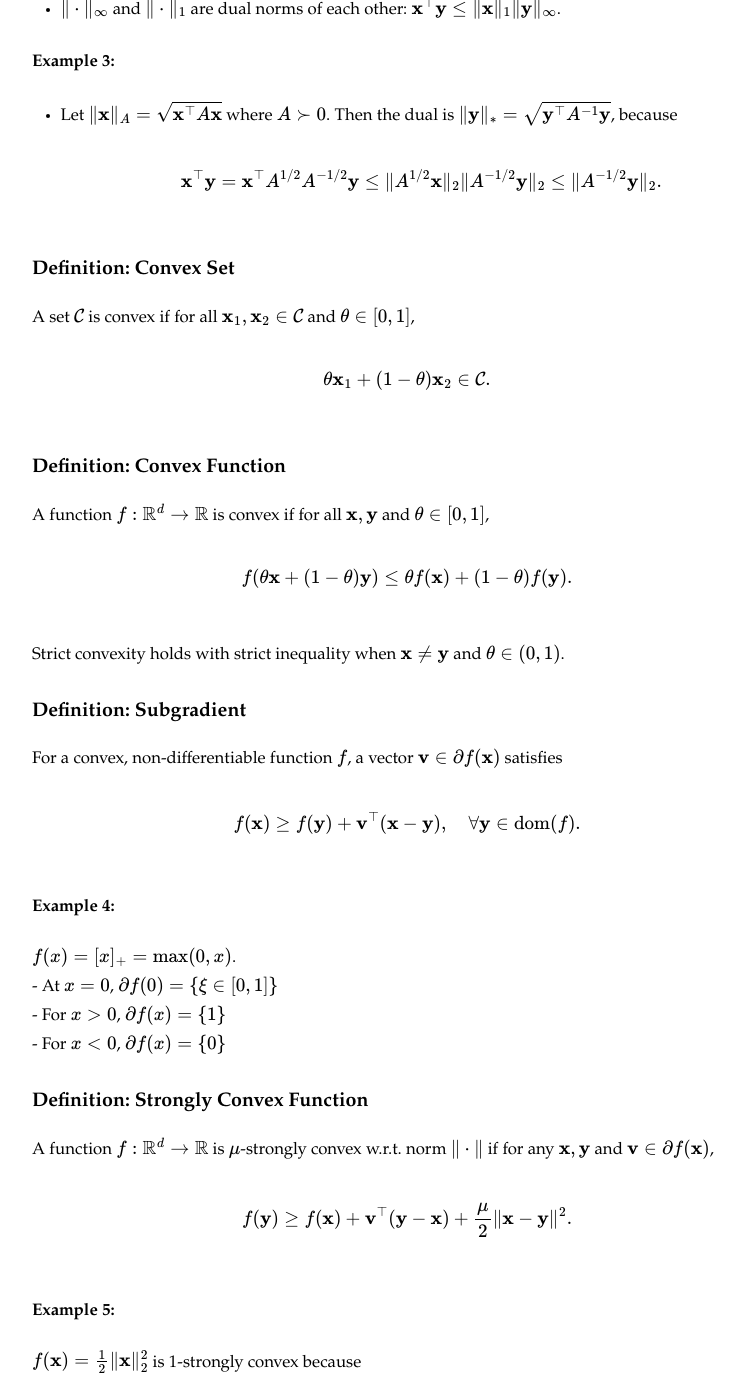
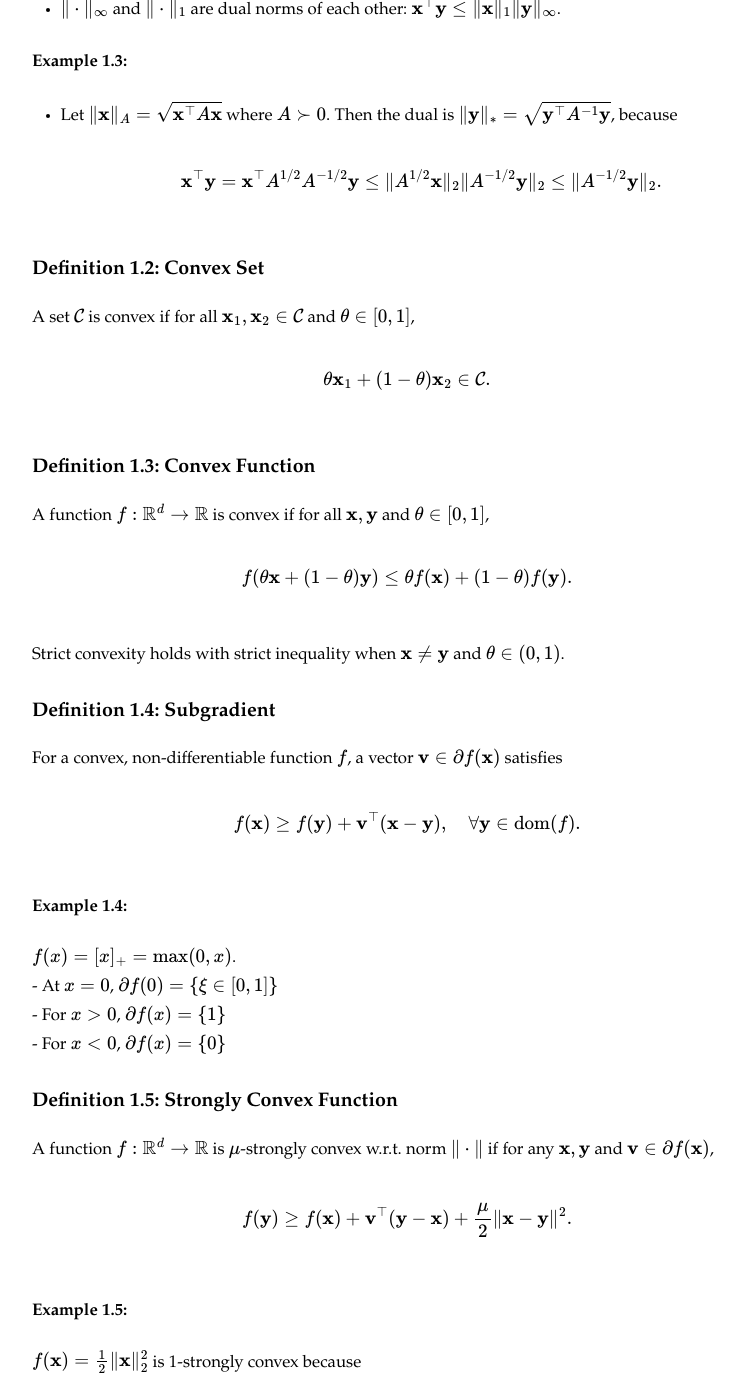
Before and after one commit to optmai/opt4ml, a Jekyll site: the page Ch1-1.html, which Jekyll copies as it is, in a window 1280 px wide and 1400 px high, scrolled down 1111 px. Shown: the whole window, without its empty margins (233-978 px from the left). Built offline with Jekyll 4.4.1, drawn with Linux system fonts in a browser that asks for light colours; some of the changed text lies outside the part shown.

Commit message:
Add files via upload

```diff
--- a/Ch1-1.html
+++ b/Ch1-1.html
@@ -331,7 +331,7 @@ Let <span class="math inline">\(\mathbb{I}_{0-\infty}(\cdot)\)</span>
 denote the zero-infinity indicator function, which returns 0 if the
 input condition is true and <span class="math inline">\(\infty\)</span>
 otherwise.</p>
-<h3 id="definition-dual-norm"><strong>Definition: Dual
+<h3 id="definition-1.1-dual-norm"><strong>Definition 1.1: Dual
 Norm</strong></h3>
 <p>Let <span class="math inline">\(\|\cdot\|\)</span> be a norm on <span
 class="math inline">\(\mathbb{R}^d\)</span>, then its dual norm <span
@@ -340,21 +340,21 @@ class="math inline">\(\|\cdot\|_*\)</span> is defined as<br />
 \|\mathbf{y}\|_*:= \sup\{ \mathbf{x}^{\top}\mathbf{y}:
 \|\mathbf{x}\|\leq 1\}.
 \]</span></p>
-<h4 id="example-1"><strong>Example 1:</strong></h4>
+<h4 id="example-1.1"><strong>Example 1.1:</strong></h4>
 <ul>
 <li><span class="math inline">\(\|\cdot\|_2\)</span> is the dual norm of
 itself due to the Cauchy-Schwarz inequality: <span
 class="math inline">\(\mathbf{x}^{\top}\mathbf{y} \leq \|\mathbf{x}\|_2
 \|\mathbf{y}\|_2\)</span>.</li>
 </ul>
-<h4 id="example-2"><strong>Example 2:</strong></h4>
+<h4 id="example-1.2"><strong>Example 1.2:</strong></h4>
 <ul>
 <li><span class="math inline">\(\|\cdot\|_\infty\)</span> and <span
 class="math inline">\(\|\cdot\|_1\)</span> are dual norms of each other:
 <span class="math inline">\(\mathbf{x}^{\top}\mathbf{y} \leq
 \|\mathbf{x}\|_1 \|\mathbf{y}\|_\infty\)</span>.</li>
 </ul>
-<h4 id="example-3"><strong>Example 3:</strong></h4>
+<h4 id="example-1.3"><strong>Example 1.3:</strong></h4>
 <ul>
 <li>Let <span class="math inline">\(\|\mathbf{x}\|_A =
 \sqrt{\mathbf{x}^{\top}A\mathbf{x}}\)</span> where <span
@@ -367,7 +367,7 @@ class="math display">\[
 \|A^{-1/2}\mathbf{y}\|_2.
 \]</span></li>
 </ul>
-<h3 id="definition-convex-set"><strong>Definition: Convex
+<h3 id="definition-1.2-convex-set"><strong>Definition 1.2: Convex
 Set</strong></h3>
 <p>A set <span class="math inline">\(\mathcal{C}\)</span> is convex if
 for all <span class="math inline">\(\mathbf{x}_1, \mathbf{x}_2 \in
@@ -376,7 +376,7 @@ for all <span class="math inline">\(\mathbf{x}_1, \mathbf{x}_2 \in
 <span class="math display">\[
 \theta \mathbf{x}_1 + (1-\theta) \mathbf{x}_2 \in \mathcal{C}.
 \]</span></p>
-<h3 id="definition-convex-function"><strong>Definition: Convex
+<h3 id="definition-1.3-convex-function"><strong>Definition 1.3: Convex
 Function</strong></h3>
 <p>A function <span class="math inline">\(f: \mathbb{R}^d \rightarrow
 \mathbb{R}\)</span> is convex if for all <span
@@ -389,7 +389,7 @@ f(\theta \mathbf{x} + (1-\theta) \mathbf{y}) \leq \theta f(\mathbf{x}) +
 <p>Strict convexity holds with strict inequality when <span
 class="math inline">\(\mathbf{x} \neq \mathbf{y}\)</span> and <span
 class="math inline">\(\theta \in (0,1)\)</span>.</p>
-<h3 id="definition-subgradient"><strong>Definition:
+<h3 id="definition-1.4-subgradient"><strong>Definition 1.4:
 Subgradient</strong></h3>
 <p>For a convex, non-differentiable function <span
 class="math inline">\(f\)</span>, a vector <span
@@ -398,7 +398,7 @@ satisfies <span class="math display">\[
 f(\mathbf{x}) \geq f(\mathbf{y}) + \mathbf{v}^{\top}(\mathbf{x} -
 \mathbf{y}), \quad \forall \mathbf{y} \in \text{dom}(f).
 \]</span></p>
-<h4 id="example-4">Example 4:</h4>
+<h4 id="example-1.4">Example 1.4:</h4>
 <p><span class="math inline">\(f(x) = [x]_+ = \max(0, x)\)</span>.<br />
 - At <span class="math inline">\(x=0\)</span>, <span
 class="math inline">\(\partial f(0) = \{\xi \in [0,1]\}\)</span><br />
@@ -406,7 +406,7 @@ class="math inline">\(\partial f(0) = \{\xi \in [0,1]\}\)</span><br />
 class="math inline">\(\partial f(x) = \{1\}\)</span><br />
 - For <span class="math inline">\(x &lt; 0\)</span>, <span
 class="math inline">\(\partial f(x) = \{0\}\)</span></p>
-<h3 id="definition-strongly-convex-function"><strong>Definition:
+<h3 id="definition-1.5-strongly-convex-function"><strong>Definition 1.5:
 Strongly Convex Function</strong></h3>
 <p>A function <span class="math inline">\(f: \mathbb{R}^d \to
 \mathbb{R}\)</span> is <span class="math inline">\(\mu\)</span>-strongly
@@ -417,7 +417,7 @@ f(\mathbf{x})\)</span>, <span class="math display">\[
 f(\mathbf{y}) \geq f(\mathbf{x}) + \mathbf{v}^{\top}(\mathbf{y} -
 \mathbf{x}) + \frac{\mu}{2} \|\mathbf{x} - \mathbf{y}\|^2.
 \]</span></p>
-<h4 id="example-5">Example 5:</h4>
+<h4 id="example-1.5">Example 1.5:</h4>
 <p><span class="math inline">\(f(\mathbf{x}) =
 \frac{1}{2}\|\mathbf{x}\|_2^2\)</span> is 1-strongly convex because
 <span class="math display">\[
@@ -425,7 +425,7 @@ f(\mathbf{y}) \geq f(\mathbf{x}) + \mathbf{v}^{\top}(\mathbf{y} -
 \mathbf{x}^{\top}(\mathbf{y} - \mathbf{x}) + \frac{1}{2} \|\mathbf{x} -
 \mathbf{y}\|_2^2.
 \]</span></p>
-<h3 id="definition-smooth-function"><strong>Definition: Smooth
+<h3 id="definition-1.6-smooth-function"><strong>Definition 1.6: Smooth
 Function</strong></h3>
 <p>A function <span class="math inline">\(f\)</span> is <span
 class="math inline">\(L\)</span>-smooth if its gradient is <span
@@ -437,8 +437,8 @@ class="math inline">\(\|\cdot\|\)</span>: <span class="math display">\[
 |f(\mathbf{x}) - f(\mathbf{y}) - \nabla f(\mathbf{y})^{\top}(\mathbf{x}
 - \mathbf{y})| \leq \frac{L}{2} \|\mathbf{x} - \mathbf{y}\|^2.
 \]</span></p>
-<h3 id="definition-bregman-divergence"><strong>Definition: Bregman
-Divergence</strong></h3>
+<h3 id="definition-1.7-bregman-divergence"><strong>Definition 1.7:
+Bregman Divergence</strong></h3>
 <p>Given a strictly convex and differentiable function <span
 class="math inline">\(\varphi: \Omega \to \mathbb{R}\)</span>, <span
 class="math display">\[
@@ -447,8 +447,8 @@ D_\varphi(\mathbf{x}, \mathbf{y}) := \varphi(\mathbf{x}) -
 \mathbf{y}).
 \]</span></p>
 <h4
-id="example-6-euclidean-distance-varphimathbfx-frac12mathbfx_22">Example
-6: <strong>Euclidean distance</strong> (<span
+id="example-1.6-euclidean-distance-varphimathbfx-frac12mathbfx_22">Example
+1.6: <strong>Euclidean distance</strong> (<span
 class="math inline">\(\varphi(\mathbf{x}) =
 \frac{1}{2}\|\mathbf{x}\|_2^2\)</span>):</h4>
 <p><span class="math display">\[
@@ -456,16 +456,16 @@ class="math inline">\(\varphi(\mathbf{x}) =
 \mathbf{y}\|_2^2.
   \]</span></p>
 <h4
-id="example-7-kl-divergence-varphimathbfx-sum_i-x_i-log-x_i-on-delta_d">Example
-7: <strong>KL divergence</strong> (<span
+id="example-1.7-kl-divergence-varphimathbfx-sum_i-x_i-log-x_i-on-delta_d">Example
+1.7: <strong>KL divergence</strong> (<span
 class="math inline">\(\varphi(\mathbf{x}) = \sum_i x_i \log x_i\)</span>
 on <span class="math inline">\(\Delta_d\)</span>):</h4>
 <p><span class="math display">\[
   D_\varphi(\mathbf{x}, \mathbf{y}) = \sum_i x_i \log \frac{x_i}{y_i}.
   \]</span></p>
 <h4
-id="example-8-itakurasaito-distance-varphimathbfx--sum_i-log-x_i-for-x_i-0">Example
-8: <strong>Itakura–Saito distance</strong> (<span
+id="example-1.8-itakurasaito-distance-varphimathbfx--sum_i-log-x_i-for-x_i-0">Example
+1.8: <strong>Itakura–Saito distance</strong> (<span
 class="math inline">\(\varphi(\mathbf{x}) = -\sum_i \log x_i\)</span>
 for <span class="math inline">\(x_i &gt; 0\)</span>):</h4>
 <p><span class="math display">\[
--- a/Ch1-2.html
+++ b/Ch1-2.html
@@ -316,15 +316,15 @@ twice differentiable, then it is convex if and only if</p>
 <h3 id="examples">Examples:</h3>
 <p>We can use the above rule to verify the convexity of the following
 functions.</p>
-<h4 id="example-9-log-sum-exp-function">Example 9: <strong>Log-Sum-Exp
-Function</strong></h4>
+<h4 id="example-1.9-log-sum-exp-function">Example 1.9:
+<strong>Log-Sum-Exp Function</strong></h4>
 <p><span class="math display">\[
   \ell(\mathbf{y}) = \log\left(\sum_{i=1}^K \exp(y_i)\right), \quad
 \mathbf{y} \in \mathbb{R}^K.
   \]</span></p>
 <p>This function is convex due to the positive semidefiniteness of its
 Hessian.</p>
-<h4 id="example-10-negative-entropy">Example 10: <strong>Negative
+<h4 id="example-1.10-negative-entropy">Example 1.10: <strong>Negative
 Entropy</strong></h4>
 <p><span class="math display">\[
   \varphi(\mathbf{p}) = \sum_{i=1}^n p_i \log p_i
--- a/Ch1-3.html
+++ b/Ch1-3.html
@@ -323,7 +323,7 @@ f(\mathbf{x}) \right)\)</span> is the unique solution to the first-order
 optimality condition <span class="math inline">\(\nabla f(\mathbf{x}) =
 \mathbf{y}\)</span>.</p>
 <hr />
-<h4 id="example-11-conjugate-of-the-quadratic-function">Example 11:
+<h4 id="example-1.11-conjugate-of-the-quadratic-function">Example 1.11:
 Conjugate of the Quadratic Function</h4>
 <p>Let <span class="math inline">\(f(\mathbf{x}) = \frac{1}{2}
 \|\mathbf{x}\|^2\)</span>. Then:</p>
@@ -333,8 +333,8 @@ f^*(\mathbf{y}) = \sup_{\mathbf{x}} \left\{ \mathbf{x}^{\top} \mathbf{y}
 \|\mathbf{y}\|_2^2.
 \]</span></p>
 <hr />
-<h4 id="example-12-conjugate-of-the-squared-hinge">Example 12: Conjugate
-of the Squared Hinge</h4>
+<h4 id="example-1.12-conjugate-of-the-squared-hinge">Example 1.12:
+Conjugate of the Squared Hinge</h4>
 <p>Let <span class="math inline">\(f(x) = \max(x, 0)^2\)</span>.
 Then:</p>
 <p><span class="math display">\[
```
Also changed, not shown: Ch1-4.html (+6 -7 lines).
